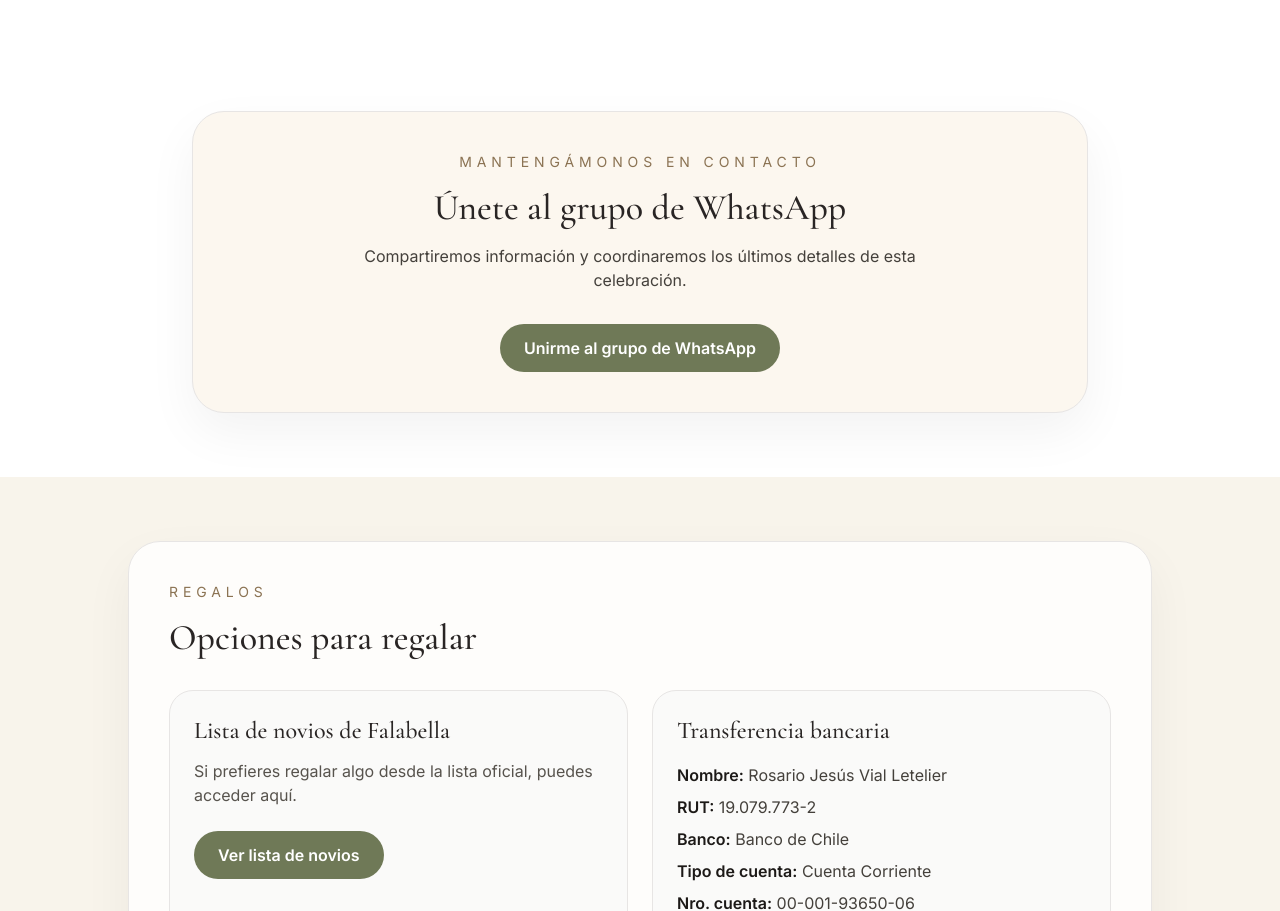
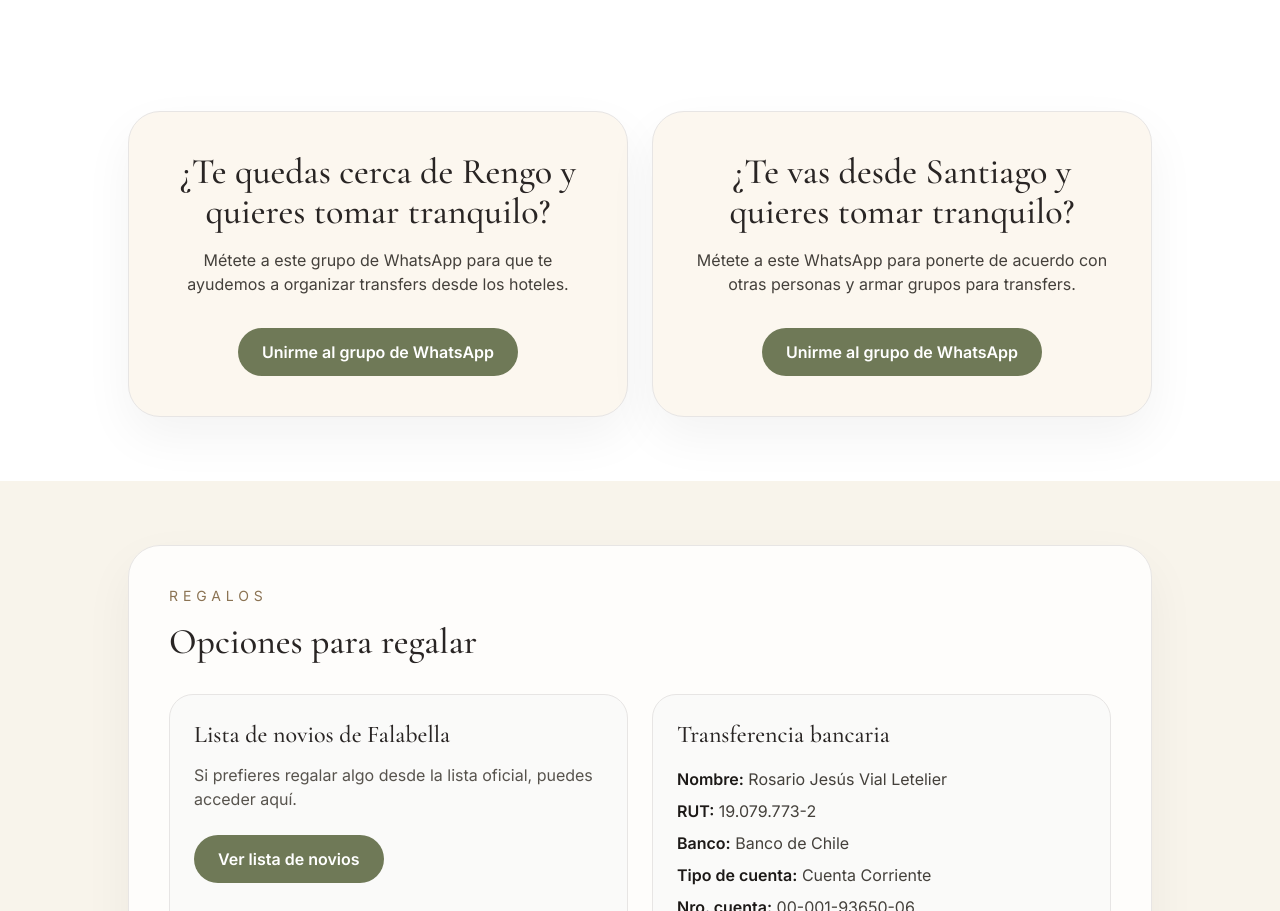
Before and after one commit to joseibietasepulveda/matri, a Next.js app: page / in a window 1280 px wide. Shown: the part 4195-5106 px from the top of the page. Built offline with nearby package versions, Linux system fonts and the light colour scheme.

Commit message:
Update transfers and wedding links

```diff
--- a/src/app/page.tsx
+++ b/src/app/page.tsx
@@ -399,13 +399,21 @@ export default function Home() {
       </section>
 
       <section id="whatsapp" className="scroll-mt-12 bg-white px-4 py-12 sm:px-6 sm:py-16 lg:px-8">
-        <div className="mx-auto max-w-4xl rounded-[2rem] border border-stone-200 bg-[#fcf7ef] p-10 text-center shadow-[0_20px_50px_rgba(0,0,0,0.05)]">
-          <p className="text-sm uppercase tracking-[0.35em] text-[#8b7353]">Mantengámonos en contacto</p>
-          <h2 className="mt-4 font-serif text-3xl text-stone-800 sm:text-4xl">Únete al grupo de WhatsApp</h2>
-          <p className="mx-auto mt-4 max-w-xl text-stone-700">Compartiremos información y coordinaremos los últimos detalles de esta celebración.</p>
-          <a href={weddingConfig.whatsappGroupUrl} target="_blank" rel="noreferrer" className="mt-8 inline-flex rounded-full bg-[#6f7957] px-6 py-3 font-semibold text-white transition hover:opacity-90">
-            Unirme al grupo de WhatsApp
-          </a>
+        <div className="mx-auto grid max-w-5xl gap-6 lg:grid-cols-2">
+          <article className="rounded-[2rem] border border-stone-200 bg-[#fcf7ef] p-8 text-center shadow-[0_20px_50px_rgba(0,0,0,0.05)] sm:p-10">
+            <h2 className="font-serif text-3xl text-stone-800 sm:text-4xl">¿Te quedas cerca de Rengo y quieres tomar tranquilo?</h2>
+            <p className="mx-auto mt-4 max-w-xl text-stone-700">Métete a este grupo de WhatsApp para que te ayudemos a organizar transfers desde los hoteles.</p>
+            <a href={weddingConfig.whatsappGroupUrl} target="_blank" rel="noreferrer" className="mt-8 inline-flex rounded-full bg-[#6f7957] px-6 py-3 font-semibold text-white transition hover:opacity-90">
+              Unirme al grupo de WhatsApp
+            </a>
+          </article>
+          <article className="rounded-[2rem] border border-stone-200 bg-[#fcf7ef] p-8 text-center shadow-[0_20px_50px_rgba(0,0,0,0.05)] sm:p-10">
+            <h2 className="font-serif text-3xl text-stone-800 sm:text-4xl">¿Te vas desde Santiago y quieres tomar tranquilo?</h2>
+            <p className="mx-auto mt-4 max-w-xl text-stone-700">Métete a este WhatsApp para ponerte de acuerdo con otras personas y armar grupos para transfers.</p>
+            <a href={weddingConfig.whatsappGroupUrl} target="_blank" rel="noreferrer" className="mt-8 inline-flex rounded-full bg-[#6f7957] px-6 py-3 font-semibold text-white transition hover:opacity-90">
+              Unirme al grupo de WhatsApp
+            </a>
+          </article>
         </div>
       </section>
 
@@ -417,7 +425,7 @@ export default function Home() {
             <div className="rounded-[1.5rem] border border-stone-200 bg-stone-50 p-6 text-left">
               <h3 className="font-serif text-2xl text-stone-800">Lista de novios de Falabella</h3>
               <p className="mt-3 text-stone-600">Si prefieres regalar algo desde la lista oficial, puedes acceder aquí.</p>
-              <a href="https://www.falabella.com/falabella-cl/collection/lista-de-novios" target="_blank" rel="noreferrer" className="mt-6 inline-flex rounded-full bg-[#6f7957] px-6 py-3 font-semibold text-white transition hover:opacity-90">
+              <a href="https://novios.falabella.com/info-evento/evento?codigoEvento=2105613&ref=search" target="_blank" rel="noreferrer" className="mt-6 inline-flex rounded-full bg-[#6f7957] px-6 py-3 font-semibold text-white transition hover:opacity-90">
                 Ver lista de novios
               </a>
             </div>
--- a/src/data/wedding.ts
+++ b/src/data/wedding.ts
@@ -83,7 +83,7 @@ export const weddingConfig: WeddingConfig = {
   calendarEndDate: "20270221T050000",
   calendarFile: "/rosario-ignacio.ics",
   youtubeMusicPlaylistUrl: "https://music.youtube.com/playlist?list=PLYTAt1dPospo&jct=Ew4DF4zE5hu8Bdr7-Pc8OQ",
-  sharedAlbumUrl: "https://drive.google.com/drive/folders/1ABC123xyz",
+  sharedAlbumUrl: "https://photos.app.goo.gl/r4JitWdmZpBjNkmQ6",
   whatsappGroupUrl: "https://chat.whatsapp.com/IrBJdzXdZGMJKAVVfPWSGm?s=sw&p=i&ilr=0",
   whatsappShareUrl: "https://wa.me/?text=Te%20invito%20a%20compartir%20este%20d%C3%ADa%20tan%20especial%20con%20nosotros%20Rosario%20%26%20Ignacio.",
   whatsappContactUrl: "https://wa.me/56912345678?text=Hola%2C%20necesito%20coordinar%20transporte%20para%20el%20matrimonio.",
```
